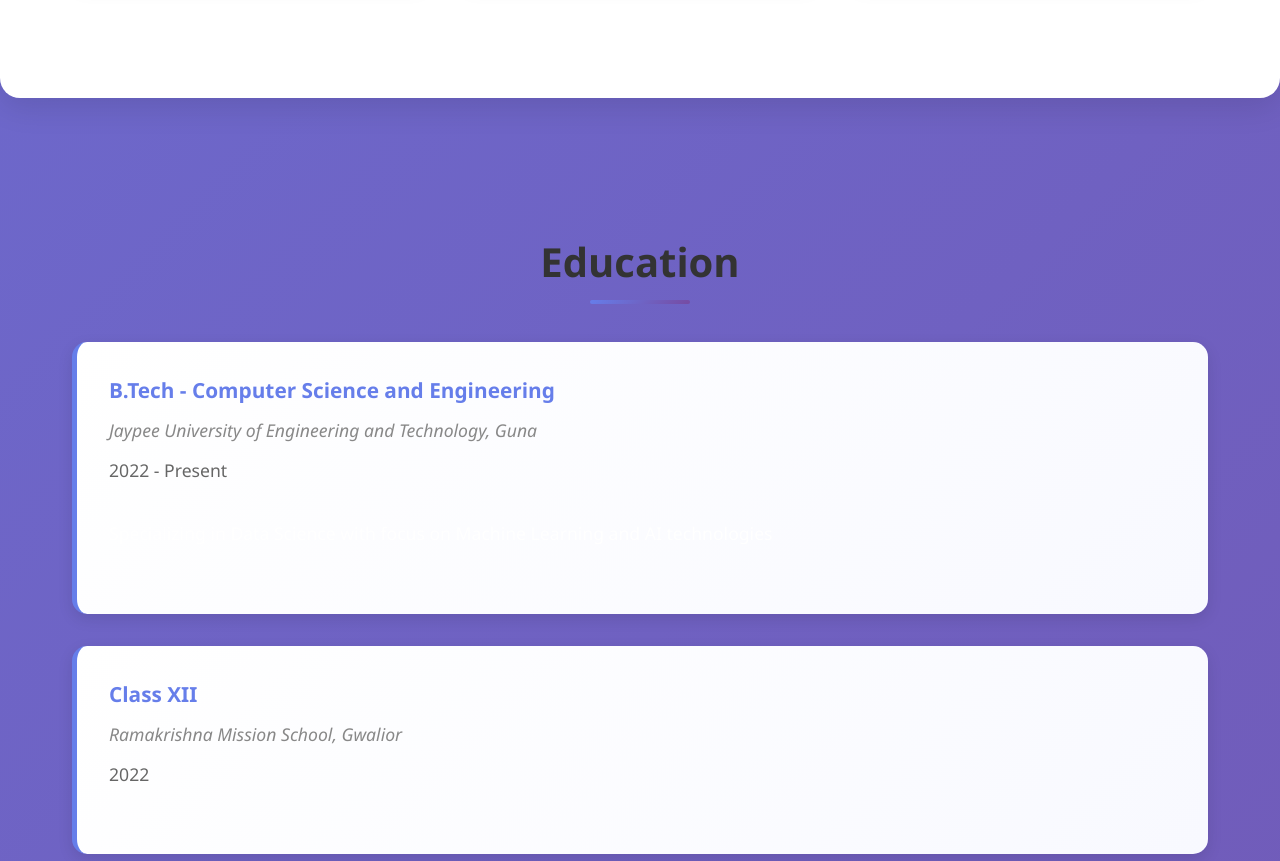
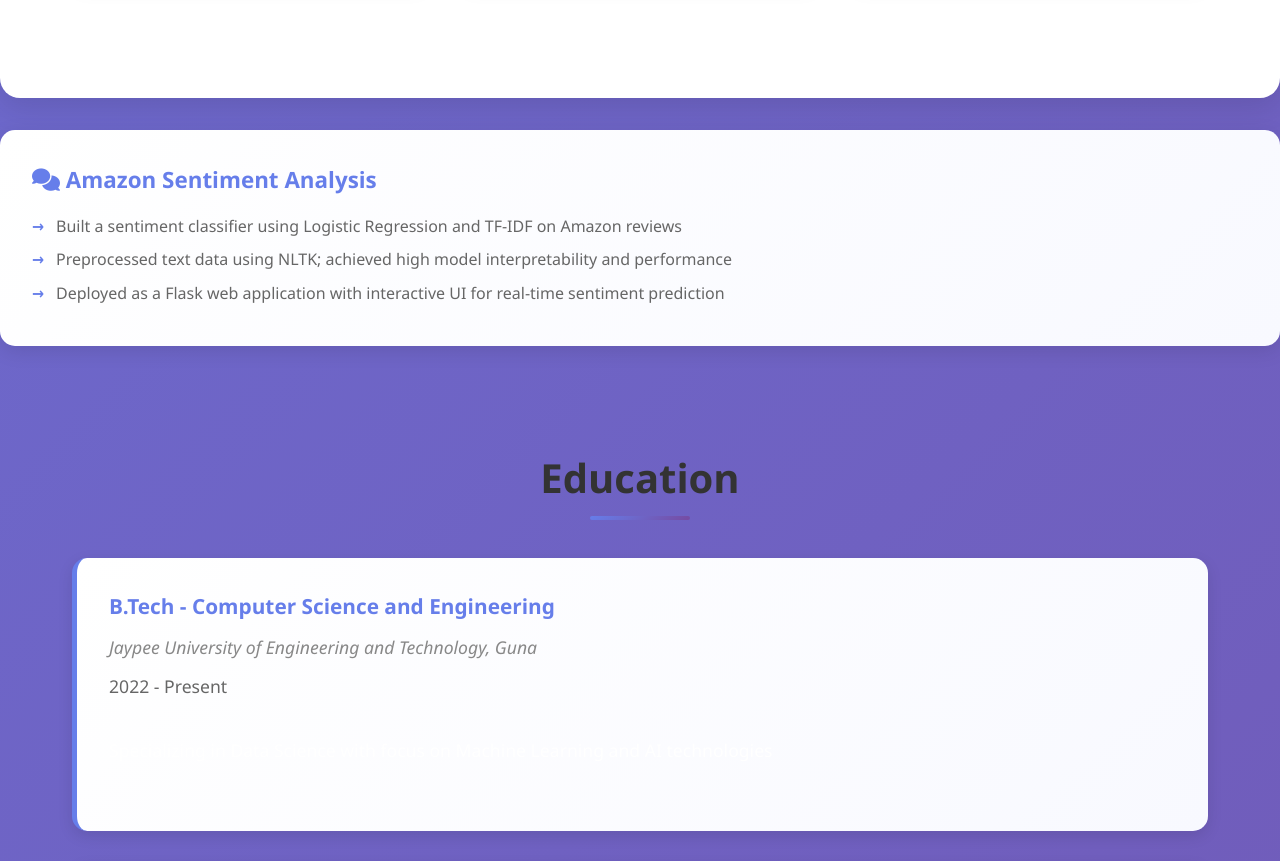
Before and after one commit to tanishq234/Portfolio, a plain HTML site: page index.html in a window 1280 px wide. Shown: the part 4040-4901 px from the top of the page. Drawn offline with nearby package versions, Linux system fonts and the light colour scheme.

Commit message:
Update index.html

```diff
--- a/index.html
+++ b/index.html
@@ -673,7 +673,19 @@
         </div>
     </div>
 </section>
-
+   <div class="project-card">
+        <h3><i class="fa-solid fa-comments"></i>
+            <a href="https://amazon-sentimental-analysis-3.onrender.com" target="_blank" rel="noopener noreferrer" style="color:inherit; text-decoration:none;">
+                Amazon Sentiment Analysis
+            </a>
+        </h3>
+        <ul>
+            <li>Built a sentiment classifier using Logistic Regression and TF-IDF on Amazon reviews</li>
+            <li>Preprocessed text data using NLTK; achieved high model interpretability and performance</li>
+            <li>Deployed as a Flask web application with interactive UI for real-time sentiment prediction</li>
+        </ul>
+    </div>
+</div>
 
 
     <!-- Education Section -->
```
